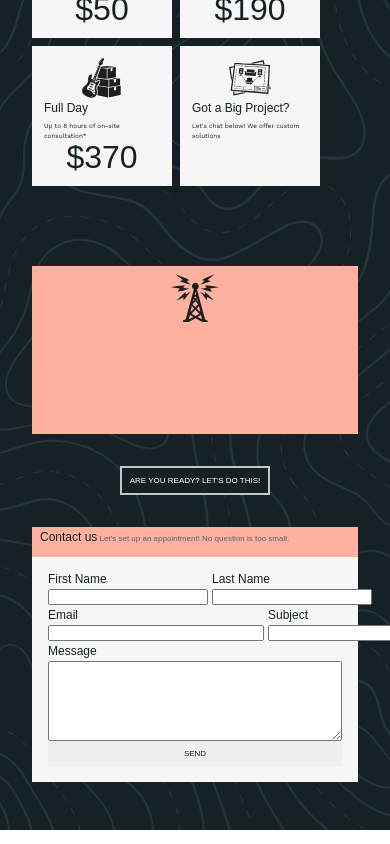
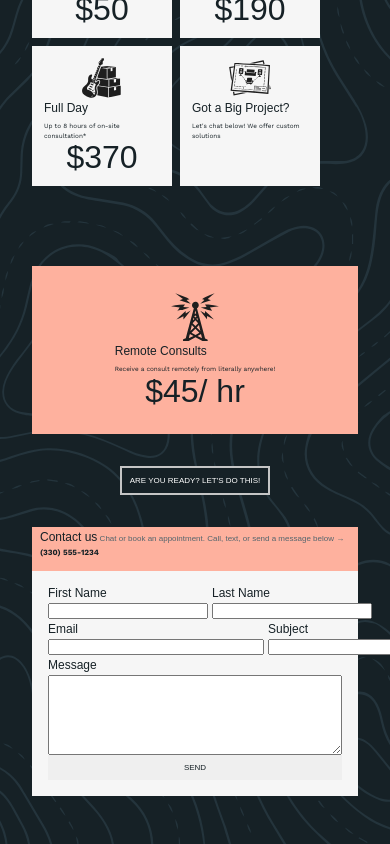
Before and after one commit to joshua-levan/hsc, a React (Vite) app: page / in a window 390 px wide. Shown: the part 1390-2234 px from the top of the page. Built offline with nearby package versions, Linux system fonts and the light colour scheme; a web font is replaced by a local one.

Commit message:
add fpo phone#

```diff
--- a/src/components/pricing/Pricing.css
+++ b/src/components/pricing/Pricing.css
@@ -1,3 +1,7 @@
+#contact {
+  scroll-margin-top: 2rem;
+}
+
 .pricing {
   padding-top: 2rem;
   padding-bottom: 2rem;
@@ -30,10 +34,15 @@
   display: flex;
   flex-direction: column;
   align-items: center;
+  justify-content: center;
   padding: 0.5rem;
 }
 .pricing .pricing-section .remote-card img {
   height: 3rem;
+  margin-bottom: 0.25rem;
+}
+.pricing .pricing-section .remote-card h2 {
+  font-size: 2rem;
 }
 .pricing .pricing-section .cards-container {
   display: flex;
@@ -75,4 +84,12 @@
   padding: 0.25rem 0.5rem;
   display: flex;
   align-items: center;
+}
+.pricing .contact-form .contact-header .phone-number {
+  color: #162126;
+  text-decoration: none;
+  font-weight: 700;
+}
+.pricing .contact-form .contact-header .phone-number:hover {
+  text-decoration: underline;
 }/*# sourceMappingURL=Pricing.css.map */
--- a/src/components/pricing/Pricing.scss
+++ b/src/components/pricing/Pricing.scss
@@ -1,4 +1,8 @@
 @import '../../variables.scss';
+
+#contact {
+    scroll-margin-top: 2rem;
+}
 
 .pricing {
     padding-top: 2rem;
@@ -31,10 +35,15 @@
             display: flex;
             flex-direction: column;
             align-items: center;
+            justify-content: center;
             padding: 0.5rem;
             img {
                 height: 3rem;
+                margin-bottom: 0.25rem;
             }
+            h2 {
+                    font-size: 2rem;
+                }
         }
         .cards-container{
         display: flex;
@@ -78,6 +87,14 @@
             padding: 0.25rem 0.5rem;
             display: flex;
             align-items: center;
+            .phone-number {
+                color: $black;
+                text-decoration: none;
+                font-weight: 700;
+                &:hover {
+                    text-decoration: underline;
+                }
+            }
         }
     }
 }
--- a/src/components/pricing/Pricing.tsx
+++ b/src/components/pricing/Pricing.tsx
@@ -71,6 +71,11 @@ const Pricing = () => {
             </div>
             <div className="remote-card">
                 <img src={remote} alt="remote icon" />
+                <div className="copy-container">
+                    <h3>Remote Consults</h3>
+                    <p>Receive a consult remotely from literally anywhere!</p>
+                </div>
+                <h2>$45/ hr</h2>
             </div>
         </section>
         <section className='button-section'>
@@ -78,7 +83,9 @@ const Pricing = () => {
         </section>
         <section className='contact-form' id="contact">
             <div className="contact-header">
-                <h3>Contact us<span> Let's set up an appointment! No question is too small.</span></h3>
+                <h3>Contact us<span> Chat or book an appointment. Call, text, or send a message below → <a className="phone-number" href="tel:3305551234">
+    (330) 555-1234
+</a></span></h3>
             </div>
             <ContactForm />
         </section>
```
Also changed, not shown: src/assets/location.svg, 1 other file (tests, documents, lock files or other folders).
